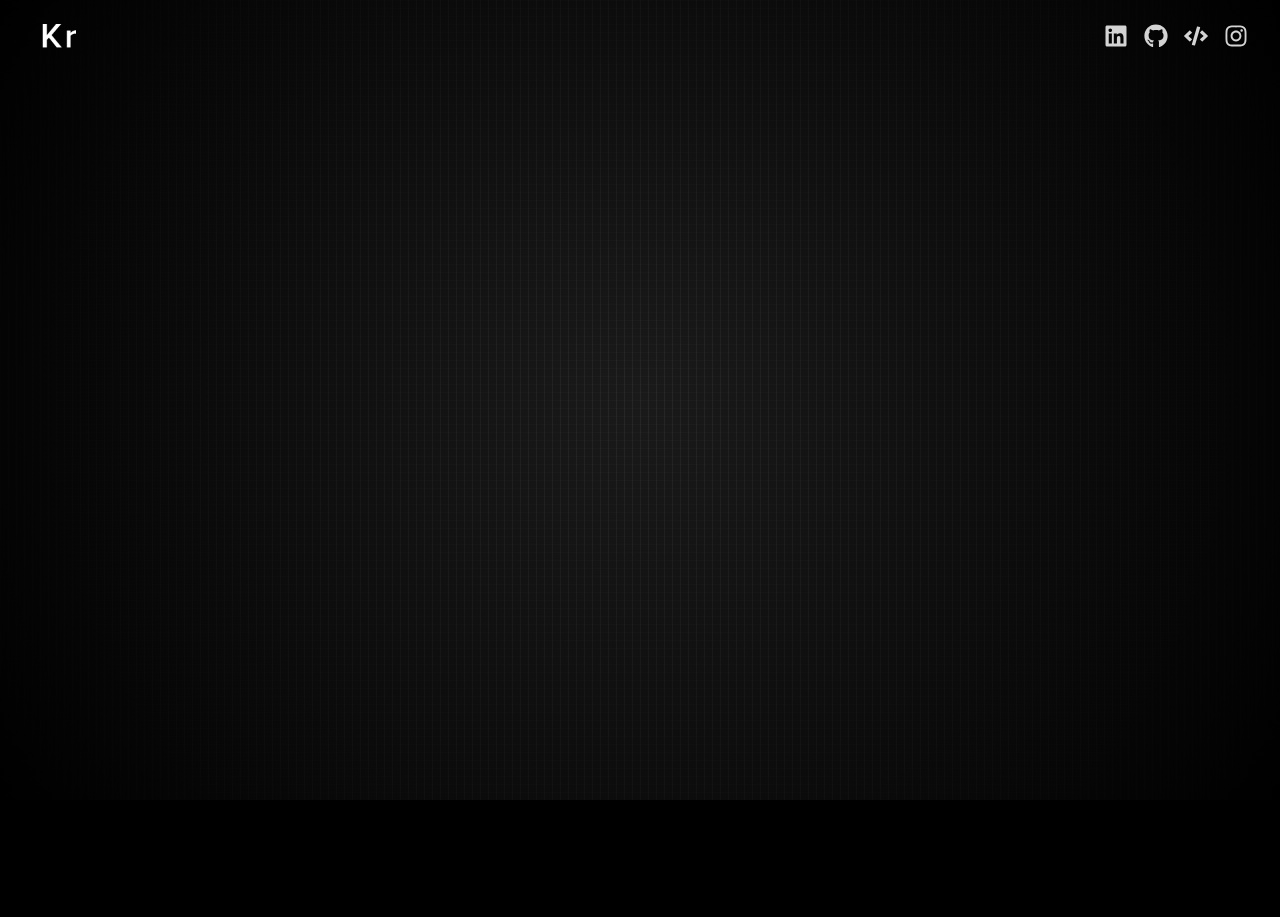
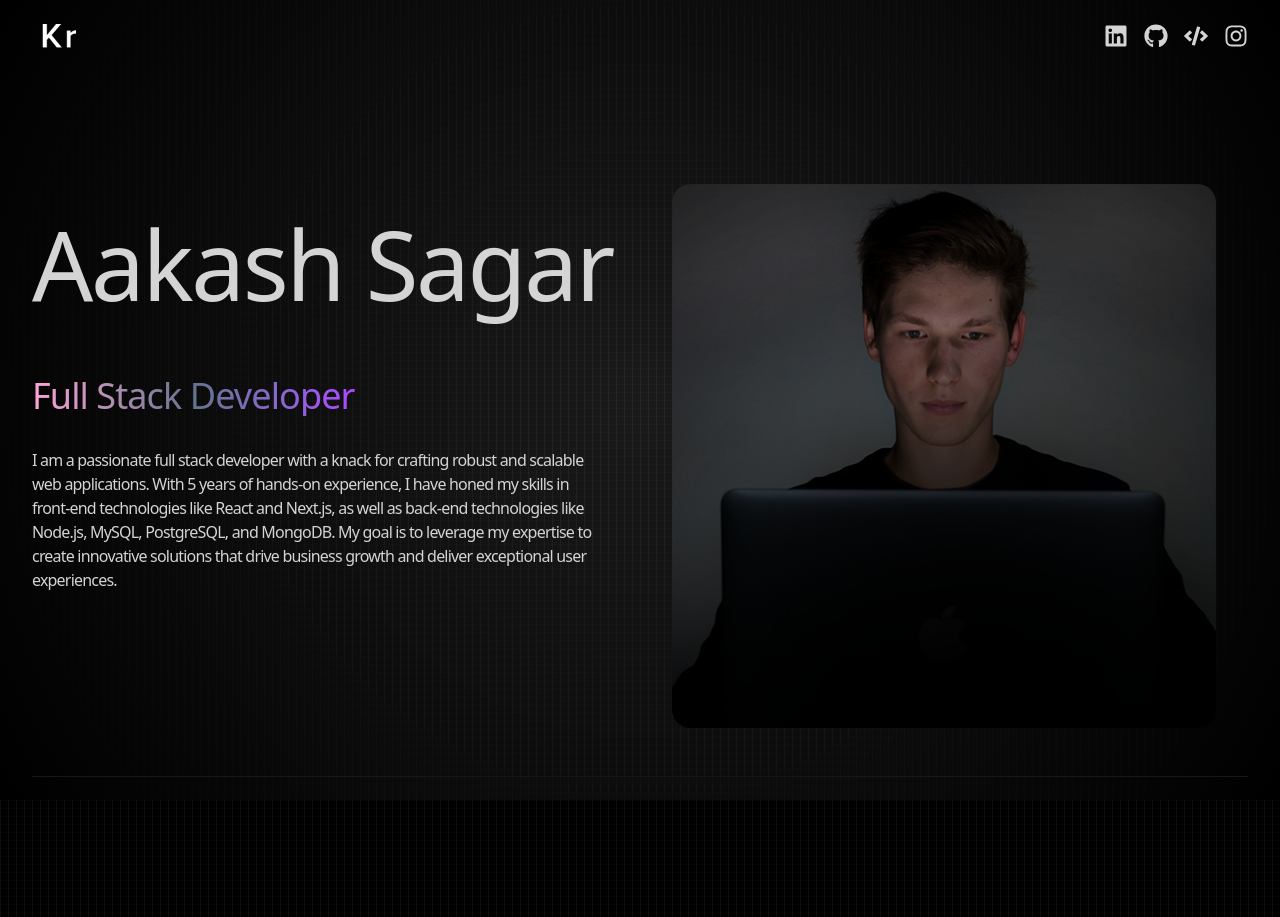
Before and after one commit to MysticAakash07/portfolio-v2, a React (Vite) app: page / in a window 1280 px wide. Before the commit the page ends 800 px from the top, so only its background shows below. Built offline with nearby package versions, Linux system fonts and the light colour scheme.

Commit message:
Added the Hero Section

```diff
--- a/src/App.jsx
+++ b/src/App.jsx
@@ -1,5 +1,5 @@
 import Navbar from "./components/Navbar";
-
+import Hero from "./components/Hero";
 function App() {
 	return (
 		<div className="overflow-x-hidden text-neutral-300 antialiased selection:bg-cyan-300 selection:text-cyan-900">
@@ -11,6 +11,7 @@
 			{/* Content */}
 			<div className="container mx-auto px-8">
 				<Navbar />
+        <Hero />
 			</div>
 		</div>
 	);
--- /dev/null
+++ b/src/components/Hero.jsx
@@ -0,0 +1,30 @@
+import {HERO_CONTENT} from "../constants";
+import profilePic from "../assets/kevinRushProfile.png";
+const Hero = () => {
+	return (
+		<div className="border-b border-neutral-900 pb-4 lg:mb-35">
+			<div className="flex flex-wrap">
+				<div className="w-full lg:w-1/2">
+					<div className="flex flex-col items-center lg:items-start">
+						<h1 className="pb-16 text-6xl font-thin tracking-tight lg:mt-16 lg:text-8xl">
+							Aakash Sagar
+						</h1>
+						<span className="bg-gradient-to-r from-pink-300 via-slate-500  to-purple-500  bg-clip-text text-4xl tracking-tight text-transparent">
+							Full Stack Developer
+						</span>
+						<p className="my-2 max-w-xl py-6 font-light tracking-tighter">
+							{HERO_CONTENT}
+						</p>
+					</div>
+				</div>
+				<div className="w-full lg:w-1/2 lg:p-8">
+					<div className="flex justify-center">
+						<img src={profilePic} alt="profile_pic" />
+					</div>
+				</div>
+			</div>
+		</div>
+	);
+};
+
+export default Hero;
```
